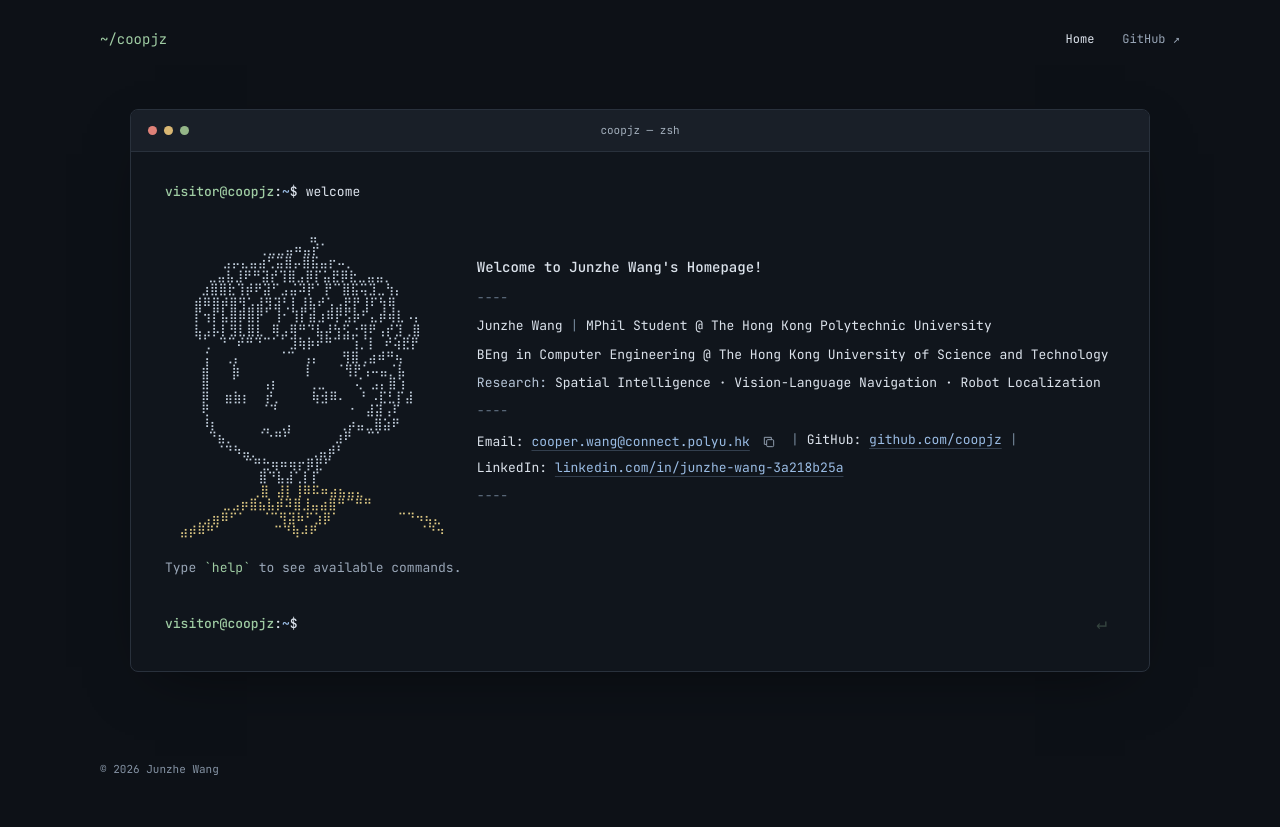
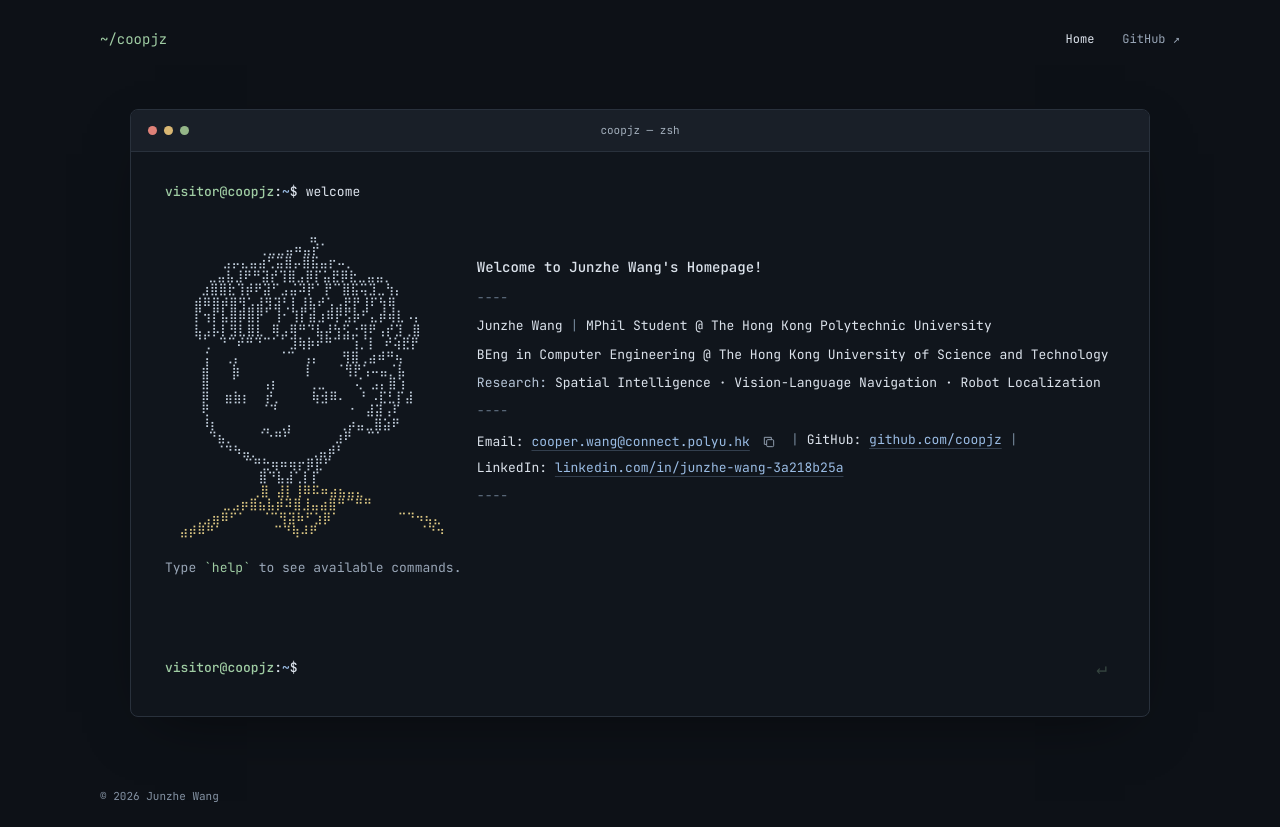
Before and after one commit to coopjz/coopjz.github.io, a React (Vite) app: page /#/ in a window 1280 px wide. Before the commit the page ends 800 px from the top, so only its background shows below. Built offline with nearby package versions, Linux system fonts and the light colour scheme.

Commit message:
Expand terminal for full experience output

```diff
--- a/src/components/Terminal.tsx
+++ b/src/components/Terminal.tsx
@@ -86,6 +86,7 @@ export default function Terminal() {
       case 'whoami': output = `${site.owner.name}\n${site.owner.tagline}\n${site.owner.undergraduate}`; break;
       case 'about': case 'cat about.md': case 'cat about.txt': output = site.owner.about.join('\n'); break;
       case 'experience': case 'cat experience.md':
+        setShowWelcome(false);
         output = <div className="experience-list">{site.owner.experience.map((item) => <section className="experience-item" key={item.title}><h2>{item.title}</h2><p>{item.text}</p></section>)}</div>;
         break;
       case 'github': output = <a href={site.links.github} target="_blank" rel="noreferrer">{site.links.github.replace('https://', '')}</a>; break;
--- a/src/styles.css
+++ b/src/styles.css
@@ -31,14 +31,14 @@ button:disabled { cursor: default; }
 .main { flex: 1; padding-block: 30px 50px; }
 .main:focus { outline: none; }
 .home { max-width: 1020px; margin-inline: auto; }
-.terminal { overflow: hidden; border: 1px solid var(--border); border-radius: 8px; background: #10151c; box-shadow: 0 20px 60px -25px #0008; animation: terminal-enter .3s ease-out; }
+.terminal { display: flex; flex-direction: column; min-height: min(76svh, 720px); overflow: hidden; border: 1px solid var(--border); border-radius: 8px; background: #10151c; box-shadow: 0 20px 60px -25px #0008; animation: terminal-enter .3s ease-out; }
 @keyframes terminal-enter { from { transform: translateY(5px); } to { transform: none; } }
 .terminal-header { display: flex; align-items: center; position: relative; min-height: 42px; background: #191f28; border-bottom: 1px solid var(--border); padding: 0 17px; }
 .window-dots { display: flex; gap: 7px; }
 .dot { width: 9px; height: 9px; border-radius: 50%; }
 .dot-red { background: #df8178; }.dot-yellow { background: #d9b773; }.dot-green { background: #94b688; }
 .terminal-title { position: absolute; left: 50%; transform: translateX(-50%); color: #a1adba; font-size: 11px; }
-.terminal-body { padding: 28px 34px 30px; font-size: 13px; }
+.terminal-body { display: flex; flex: 1; flex-direction: column; padding: 28px 34px 30px; font-size: 13px; }
 .prompt { display: inline-flex; white-space: nowrap; flex-shrink: 0; font-weight: 500; gap: 0; }
 .prompt-user { color: var(--green); }
 .prompt-path { color: #9abce4; }
@@ -69,7 +69,7 @@ button:disabled { cursor: default; }
 .help-hint button, .inline-command { padding: 0; border: 0; background: transparent; color: var(--green); }
 .help-hint button::before, .help-hint button::after { content: '`'; }
 .help-hint button:hover, .inline-command:hover { text-decoration: underline; text-underline-offset: 4px; }
-.terminal-transcript { max-height: 320px; overflow: auto; scrollbar-width: thin; scrollbar-color: #4d6071 transparent; overflow-wrap: anywhere; }
+.terminal-transcript { overflow: visible; overflow-wrap: anywhere; }
 .terminal-entry { margin-bottom: 22px; }
 .history-command { flex-wrap: wrap; }
 .term-out { color: #b0becf; margin-top: 7px; white-space: pre-wrap; }
@@ -77,7 +77,7 @@ button:disabled { cursor: default; }
 .experience-item { padding-left: 14px; border-left: 1px solid #536373; }
 .experience-item h2 { color: var(--fg); font-size: 13px; font-weight: 500; line-height: 1.6; margin: 0 0 3px; }
 .experience-item p { color: #b0becf; margin: 0; }
-.terminal-input-row { display: flex; align-items: center; gap: 8px; min-height: 34px; cursor: text; }
+.terminal-input-row { display: flex; align-items: center; gap: 8px; min-height: 34px; margin-top: auto; cursor: text; }
 .terminal-input-row input { min-width: 0; flex: 1; width: 100%; border: 0; padding: 5px 0; background: transparent; color: var(--fg); line-height: 1.8; caret-color: var(--green); border-radius: 0; outline: none; }
 .terminal-input-row:focus-within { box-shadow: 0 1px 0 #9fcca330; }
 .execute-button { background: transparent; border: 0; color: var(--green); padding: 2px 8px; font-size: 18px; }
@@ -152,6 +152,7 @@ button:disabled { cursor: default; }
   .nav, .main, .footer { width: calc(100% - 28px); }
   .nav-logo { font-size: 12px; }.nav-links { font-size: 11px; gap: 15px; }
   .terminal-body { padding: 21px 16px; font-size: 11px; }
+  .terminal { min-height: 62svh; }
   .terminal-title { font-size: 10px; }
   .ascii-avatar { font-size: clamp(10px, 2.8vw, 12px); }
   .welcome { margin-top: 22px; gap: 20px; }
```
